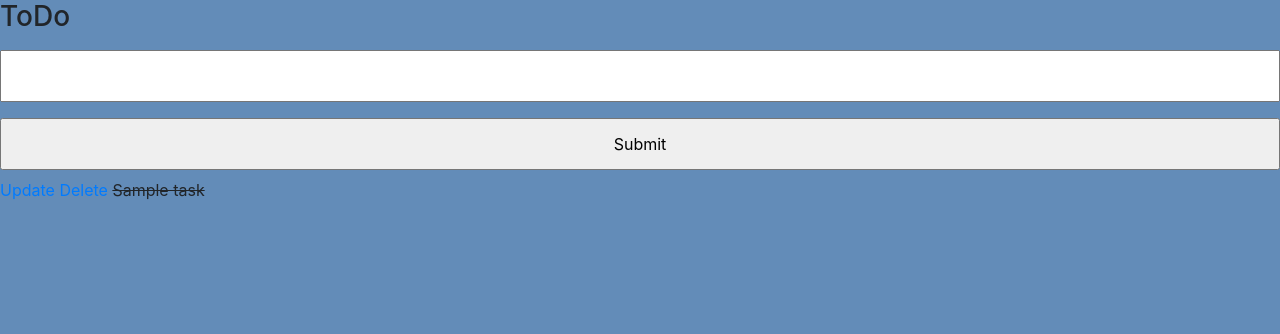
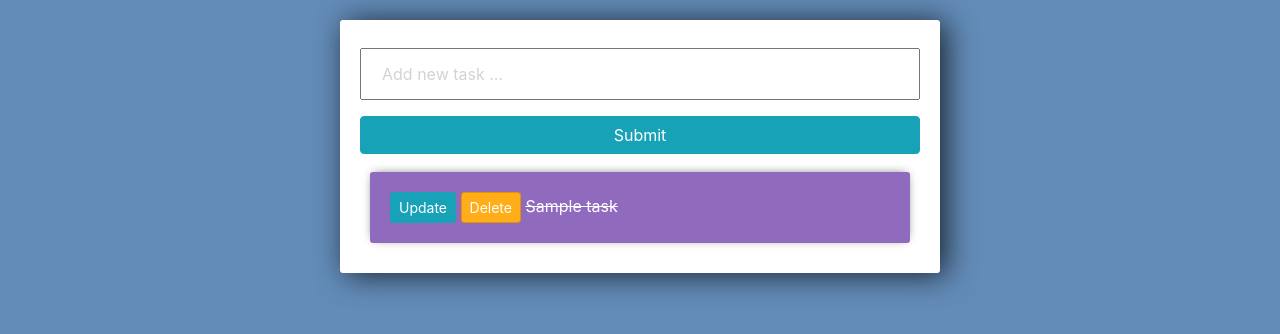
Before and after one commit to Bojan0611/ToDo, a Django app: page / in a window 1280 px wide. Shown: the top 334 px of the page. Run offline with Django 4.2, Linux system fonts and the light colour scheme; tables that the repository leaves empty hold one stand-in row (values such as "Sample post"); some libraries are stand-ins or nearby versions.

Commit message:
add classes for tags connected with styling created before

```diff
--- a/todo/tasks/forms.py
+++ b/todo/tasks/forms.py
@@ -5,6 +5,8 @@ from .models import *
 
 class TaskForm(forms.ModelForm):
 
+    title = forms.CharField(widget=forms.TextInput(attrs={'placeholder': 'Add new task ...'}))
+
     class Meta:
         model = Task
         fields = '__all__'
--- a/todo/tasks/templates/tasks/list.html
+++ b/todo/tasks/templates/tasks/list.html
@@ -7,16 +7,16 @@
     <link rel="stylesheet" href="https://stackpath.bootstrapcdn.com/bootstrap/4.3.1/css/bootstrap.min.css" integrity="sha384-ggOyR0iXCbMQv3Xipma34MD+dH/1fQ784/j6cY/iJTQUOhcWr7x9JvoRxT2MZw1T" crossorigin="anonymous">
 </head>
 <body>
-    <h3>ToDo</h3>
+    <div class="center-column">
         <form method="POST" action="/">
             {% csrf_token %}
             {{form.title}}
-        <input type="submit" name="create task">
+            <input class="btn btn-info" type="submit" name="create task">
         </form>
         {% for task in tasks %}
-        <div>
-            <a href="{% url 'update_task' task.id %}">Update</a>
-            <a href="{% url 'delete_task' task.id %}">Delete</a>
+            <div class="item-row">
+                <a class="btn btn-sm btn-info" href="{% url 'update_task' task.id %}">Update</a>
+                <a class="btn btn-sm btn-danger" href="{% url 'delete_task' task.id %}">Delete</a>
                 {% if task.complete %}
                     <strike>{{task}}</strike>
                 {% else %}
@@ -24,6 +24,7 @@
                 {% endif %}
             </div>
         {% endfor %}
+    </div>
 </body>
 </html>
 
```
Lines whose indentation alone changed are shown as unchanged.
